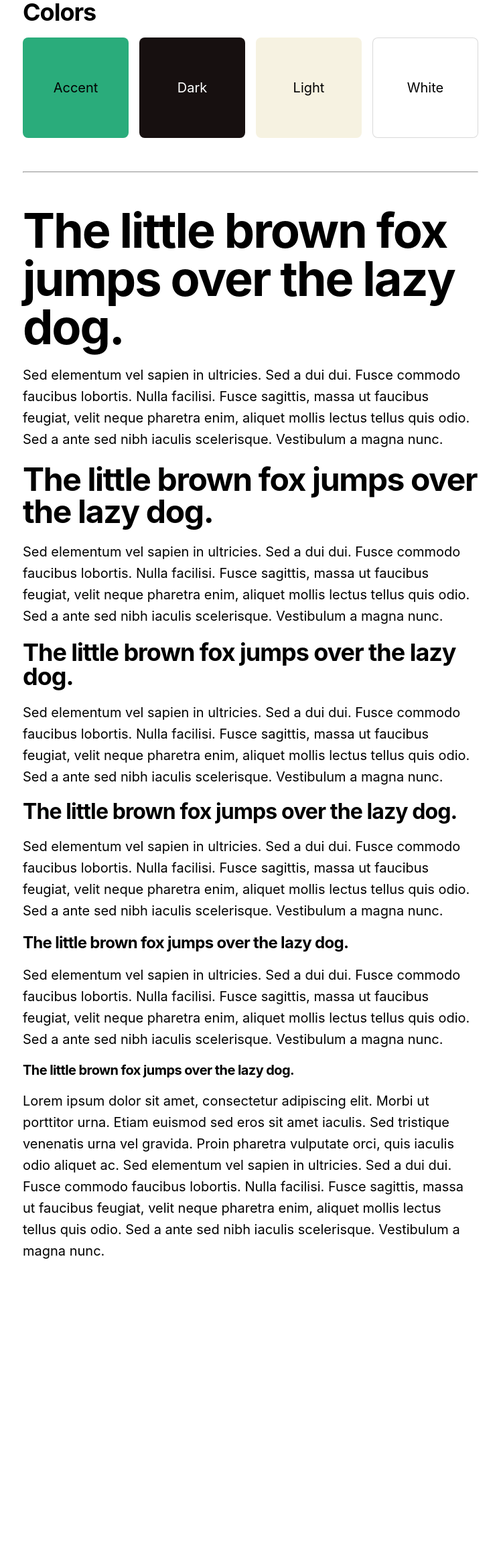
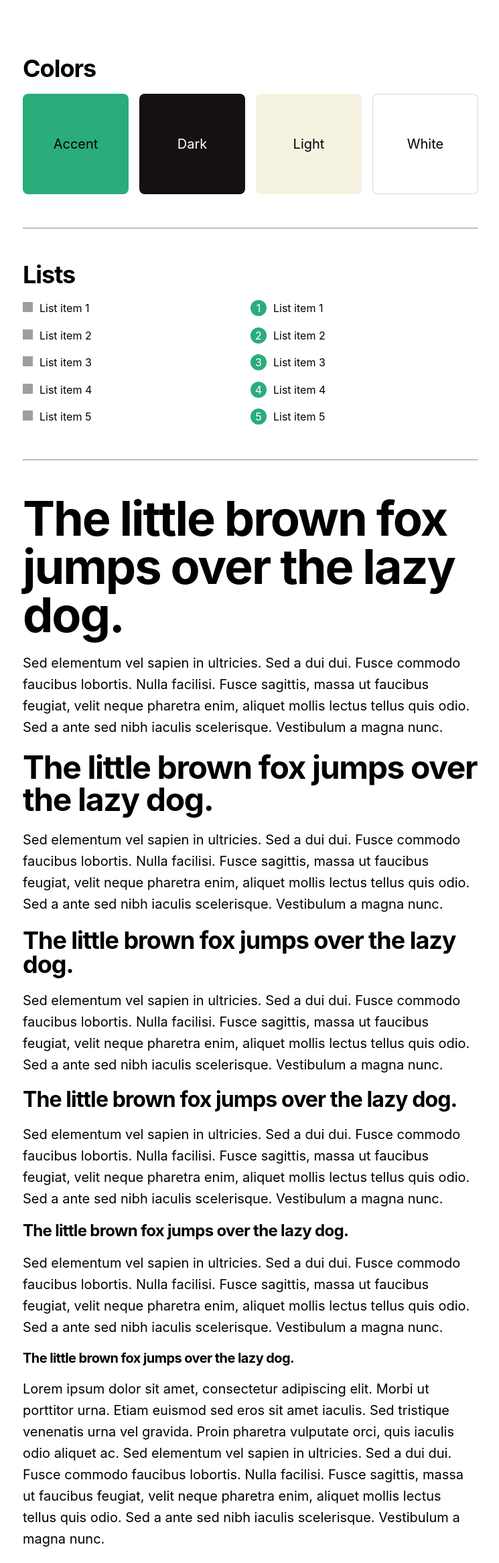
Before and after one commit to eriktailor/jekyll-sharp-styleguide, a Jekyll site: the page built from index.md, in a window 1280 px wide. Shown: the whole page at 67% size, without its empty margins (266-1011 px from the left). Built offline with Jekyll 4.4.1, drawn with Linux system fonts in a browser that asks for light colours; before the commit the page ends 1904 px from its top, so only the background shows below that; grey boxes are pictures that could not be loaded.

Commit message:
List components half added

```diff
--- /dev/null
+++ b/_includes/lists.html
@@ -0,0 +1,22 @@
+<h3>Lists</h3>
+
+<div class="row">
+    <div class="col">
+        <ul>
+            <li>List item 1</li>
+            <li>List item 2</li>
+            <li>List item 3</li>
+            <li>List item 4</li>
+            <li>List item 5</li>
+        </ul>
+    </div>
+    <div class="col">
+        <ol>
+            <li>List item 1</li>
+            <li>List item 2</li>
+            <li>List item 3</li>
+            <li>List item 4</li>
+            <li>List item 5</li>
+        </ol>
+    </div>
+</div>
--- a/_sass/_content.scss
+++ b/_sass/_content.scss
@@ -6,3 +6,11 @@
     margin: 0 auto;
     padding: 0 30px;
 }
+
+.row {
+    display: flex;
+}
+
+.col {
+    width: 100%;
+}
--- /dev/null
+++ b/_sass/_lists.scss
@@ -0,0 +1,46 @@
+/*	LISTINGS
+=========================================================================================*/
+
+// Unordered list
+ul {
+    li {
+        &:not(:last-child) {
+            margin-bottom: ($bottom-spacing / 4) * 3;
+        }
+        &:before {
+            content: "";
+            display: inline-block;
+            width: 15px;
+            height: 15px;
+            background: url('https://www.svgrepo.com/show/169312/check-mark.svg');
+            margin-right: 10px;
+        }
+    }
+}
+
+// Ordered list
+ol {
+    list-style: none;
+    counter-reset: my-counter;
+    padding-left: 35px;
+    li {
+        counter-increment: my-counter;
+        &:not(:last-child) {
+            margin-bottom: ($bottom-spacing / 4) * 3;
+        }
+        text-indent: -35px;
+        &:before {
+            content: counter(my-counter);
+            color: $white;
+            width: 24px;
+            height: 24px;
+            line-height: 24px;
+            text-align: center;
+            display: inline-block;
+            background: $accent;
+            border-radius: 100%;
+            margin-right: 10px;
+            text-indent: 0;
+        }
+    }
+}
--- a/_sass/_variables.scss
+++ b/_sass/_variables.scss
@@ -1,6 +1,7 @@
 // Colors
-$primary: #f2c700;
-$dark: #120e03;
+$accent: #2AAC7B;
+$dark: #171010;
+$light: #f6f2e1;
 $white: #ffffff;
 
 // Colors
--- a/_sass/main.scss
+++ b/_sass/main.scss
@@ -5,3 +5,4 @@
 @import "content";
 @import "typography";
 @import "colors";
+@import "lists";
--- a/index.md
+++ b/index.md
@@ -4,7 +4,13 @@ title: "Jekyll Sharp StyleGuide"
 description: A fresh, lightweight custom built styleguide template to use with Jekyll sites. Just download or clone from the github repo and start building your site upon it.
 ---
 
+<br><br>
+
 {% include colors.html %}
+
+---
+
+{% include lists.html %}
 
 ---
 
```
Also changed, not shown: 2 other files.
